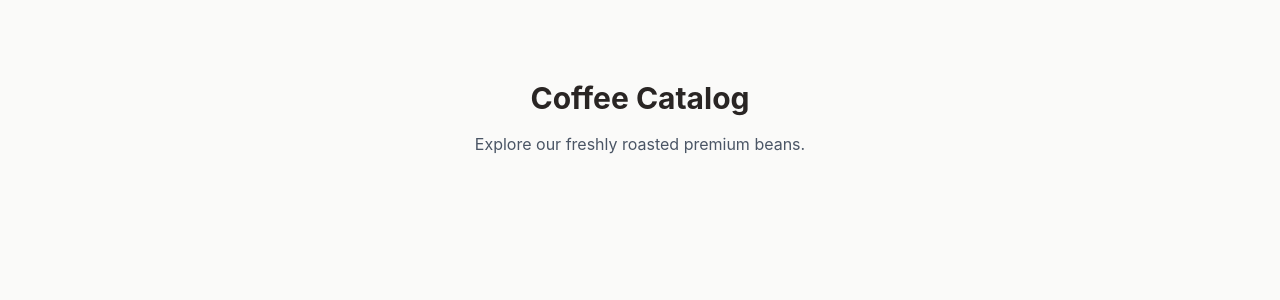
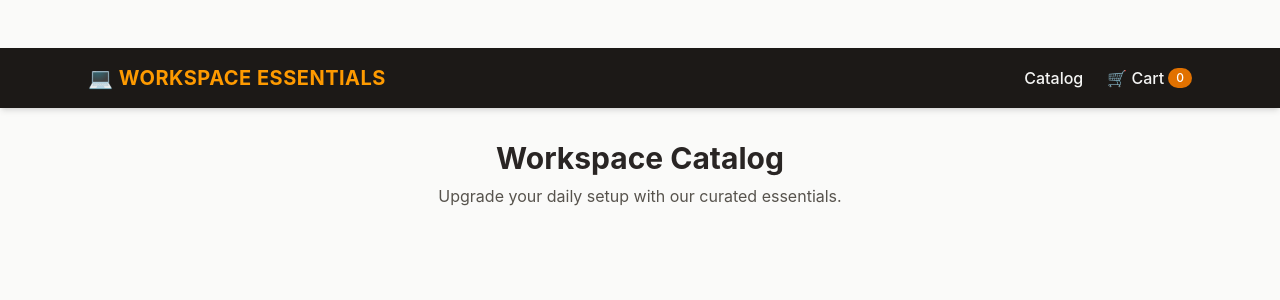
Before and after one commit to 5hiemela/workspace-essentials-frontend, a React (Vite) app: page / in a window 1280 px wide. Shown: the top 300 px of the page. Built offline with nearby package versions, Linux system fonts and the light colour scheme.

Commit message:
style: pivot brand theme to Workspace Essentials and update mock data

```diff
--- a/src/App.jsx
+++ b/src/App.jsx
@@ -1,8 +1,10 @@
+import Navbar from "./components/Navbar";
 import CatalogPage from "./pages/CatalogPage";
 
 function App() {
   return (
     <div className="min-h-screen bg-stone-50 text-center pt-12">
+      <Navbar />
       <main>
         <CatalogPage />
       </main>
--- /dev/null
+++ b/src/components/Navbar.jsx
@@ -0,0 +1,22 @@
+function Navbar() {
+  return (
+    <nav className="bg-stone-900 text-stone-100 shadow-md">
+      <div className="max-w-6xl mx-auto px-6 py-4 flex justify-between items-center">
+        {/* Brand Logo */}
+        <div className="text-xl font-bold tracking-wide text-amber-500 flex items-center gap-2">
+            💻 WORKSPACE ESSENTIALS
+        </div>
+
+        {/* Navigation Links */}
+        <div className="flex gap-6 font-medium">
+          <a href="#" className="hover:text-amber-400 transition-colors">Catalog</a>
+          <a href="#" className="hover:text-amber-400 transition-colors flex items-center gap-1">
+            🛒 Cart <span className="bg-amber-600 text-xs px-2 py-0.5 rounded-full text-white">0</span>
+          </a>
+        </div>
+      </div>
+    </nav>
+  );
+}
+
+export default Navbar;
--- a/src/components/ProductCard.jsx
+++ b/src/components/ProductCard.jsx
@@ -1,12 +1,14 @@
 function ProductCard() {
-  const productName = "Premium Coffee Beans";
-  const price = 14.99;
+  const productName = "Mechanical Keyboard (Linear)";
+  const price = 89.99;
 
   return (
-    <div style={{ border: "1px solid #ccc", padding: "16px", borderRadius: "8px", maxWidth: "200px" }}>
-      <h3>{productName}</h3>
-      <p>${price}</p>
-      <button>Add to Cart</button>
+    <div className="border border-stone-200 p-6 rounded-xl max-w-xs bg-white shadow-sm hover:shadow-md transition-shadow text-left">
+      <h3 className="font-semibold text-stone-800 text-lg mb-1">{productName}</h3>
+      <p className="text-stone-600 font-medium mb-4">${price}</p>
+      <button className="w-full bg-amber-600 hover:bg-amber-700 text-white font-medium py-2 px-4 rounded-lg transition-colors text-center text-sm">
+        Add to Cart
+      </button>
     </div>
   );
 }
--- a/src/pages/CatalogPage.jsx
+++ b/src/pages/CatalogPage.jsx
@@ -1,8 +1,8 @@
 function CatalogPage() {
   return (
     <div className="p-8">
-      <h1 className="text-3xl font-bold text-stone-800 mb-4">Coffee Catalog</h1>
-      <p className="text-gray-600">Explore our freshly roasted premium beans.</p>
+      <h1 className="text-3xl font-bold text-stone-800 mb-2">Workspace Catalog</h1>
+      <p className="text-stone-600">Upgrade your daily setup with our curated essentials.</p>
     </div>
   );
 }
```
